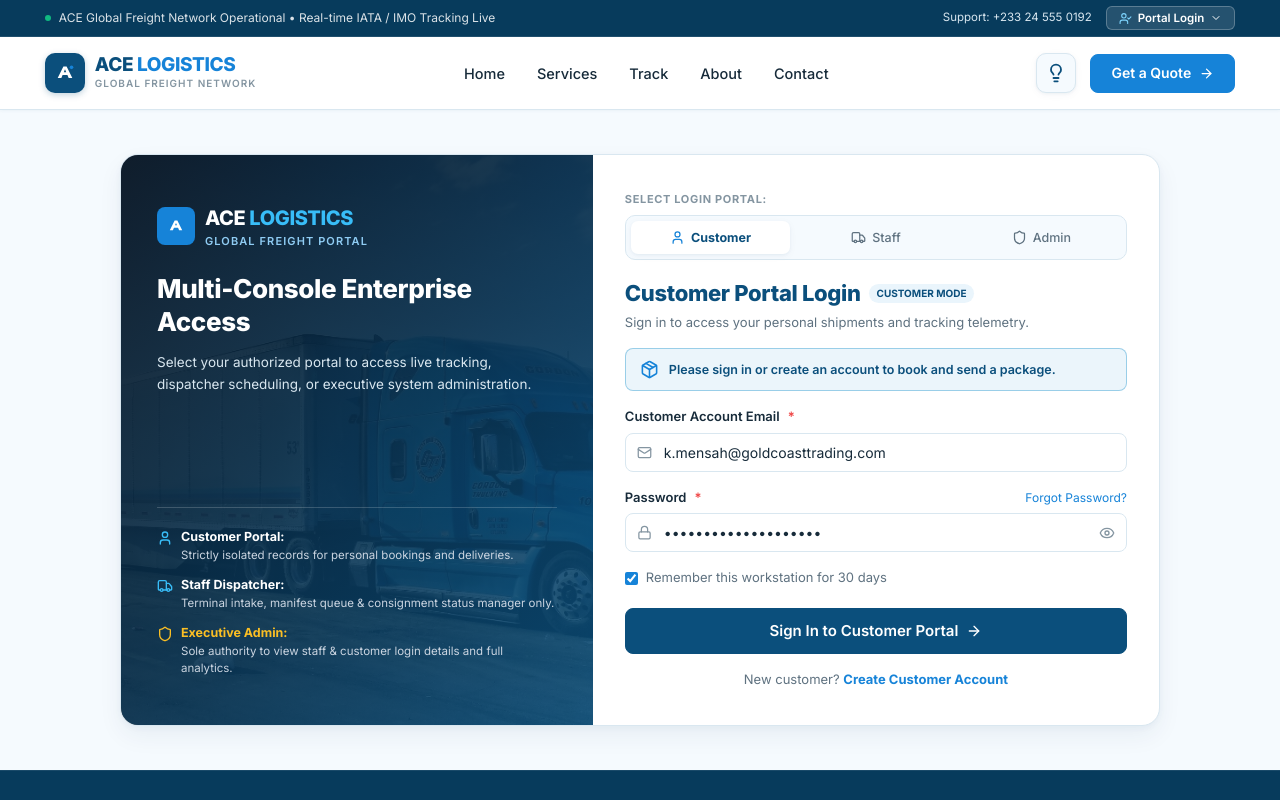
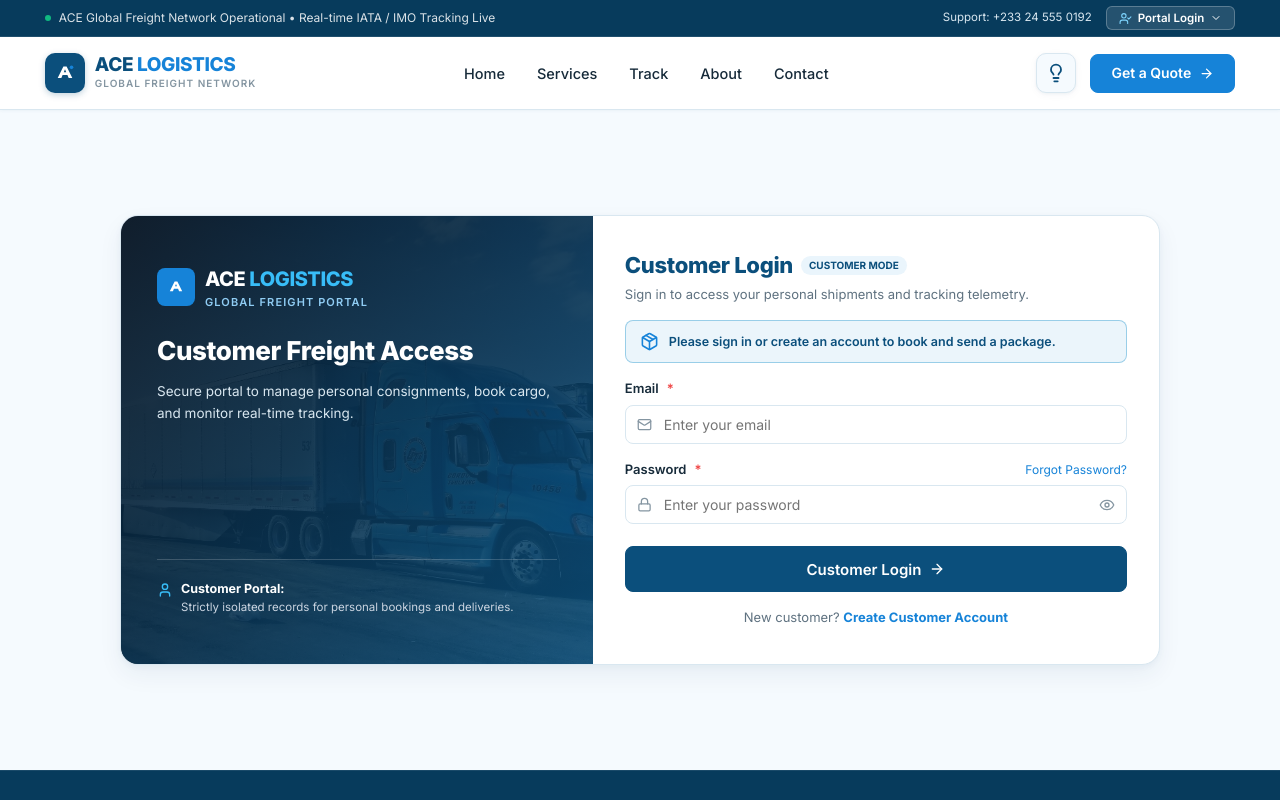
Before and after one commit to Oberon10/Ace-App, a React (Vite) app: page / in a window 1280 px wide. Both pictures are taken after a click on the button "SEND A PACKAGE". Shown: the top 800 px of the page. Built offline with nearby package versions, Linux system fonts and the light colour scheme.

Commit message:
feat(auth): enhance customer and staff login with strict credentials and portal isolation

```diff
--- a/src/views/LoginView.jsx
+++ b/src/views/LoginView.jsx
@@ -1,5 +1,5 @@
 import React, { useState, useEffect } from 'react';
-import { KNOWN_ACCOUNTS } from '../data/shipments';
+import { KNOWN_ACCOUNTS, USERS_LIST } from '../data/shipments';
 import {
   Shield,
   Lock,
@@ -18,6 +18,117 @@ import {
   Package
 } from 'lucide-react';
 
+// Helper to retrieve all registered customers (merging pre-configured accounts with localStorage)
+export function getRegisteredCustomers() {
+  let stored = [];
+  try {
+    const raw = localStorage.getItem('ace_registered_customers');
+    if (raw) {
+      stored = JSON.parse(raw);
+    }
+  } catch (err) {
+    console.error('Failed to parse ace_registered_customers from storage', err);
+  }
+
+  // Pre-configured registered customer accounts
+  const defaultCustomers = [
+    ...KNOWN_ACCOUNTS.filter(a => a.role === 'customer'),
+    ...USERS_LIST.filter(u => u.role?.toLowerCase() === 'customer').map(u => ({
+      name: u.name,
+      email: u.email,
+      loginPassword: u.loginPassword,
+      company: u.department || `${u.name}'s Enterprise`,
+      phone: u.phone,
+      role: 'customer'
+    }))
+  ];
+
+  // Map by email for deduplication
+  const customerMap = new Map();
+  defaultCustomers.forEach(c => {
+    if (c.email) {
+      customerMap.set(c.email.trim().toLowerCase(), c);
+    }
+  });
+
+  // Stored customer registrations override or append
+  stored.forEach(c => {
+    if (c.email) {
+      customerMap.set(c.email.trim().toLowerCase(), c);
+    }
+  });
+
+  return Array.from(customerMap.values());
+}
+
+export function saveRegisteredCustomer(newCustomer) {
+  try {
+    const raw = localStorage.getItem('ace_registered_customers');
+    const list = raw ? JSON.parse(raw) : [];
+    const filtered = list.filter(c => c.email?.trim().toLowerCase() !== newCustomer.email?.trim().toLowerCase());
+    filtered.push(newCustomer);
+    localStorage.setItem('ace_registered_customers', JSON.stringify(filtered));
+  } catch (err) {
+    console.error('Failed to save customer to localStorage', err);
+  }
+}
+
+// Helper to retrieve all admin-registered staff members (merging pre-configured accounts with localStorage)
+export function getRegisteredStaff() {
+  let stored = [];
+  try {
+    const raw = localStorage.getItem('ace_registered_staff');
+    if (raw) {
+      stored = JSON.parse(raw);
+    }
+  } catch (err) {
+    console.error('Failed to parse ace_registered_staff from storage', err);
+  }
+
+  // Pre-configured staff accounts registered in the system
+  const defaultStaff = [
+    ...KNOWN_ACCOUNTS.filter(a => a.role === 'staff'),
+    ...USERS_LIST.filter(u => u.role?.toLowerCase() === 'staff').map(u => ({
+      name: u.name,
+      email: u.email,
+      loginPassword: u.loginPassword,
+      department: u.department || 'Terminal Operations',
+      phone: u.phone,
+      status: u.status || 'Active',
+      role: 'staff'
+    }))
+  ];
+
+  // Map by email for deduplication
+  const staffMap = new Map();
+  defaultStaff.forEach(s => {
+    if (s.email) {
+      staffMap.set(s.email.trim().toLowerCase(), s);
+    }
+  });
+
+  // Stored staff registrations (e.g. added by Admin in User Management) override or append
+  stored.forEach(s => {
+    if (s.email) {
+      staffMap.set(s.email.trim().toLowerCase(), s);
+    }
+  });
+
+  return Array.from(staffMap.values());
+}
+
+export function saveRegisteredStaff(newStaff) {
+  try {
+    const raw = localStorage.getItem('ace_registered_staff');
+    const list = raw ? JSON.parse(raw) : [];
+    const filtered = list.filter(s => s.email?.trim().toLowerCase() !== newStaff.email?.trim().toLowerCase());
+    filtered.push(newStaff);
+    localStorage.setItem('ace_registered_staff', JSON.stringify(filtered));
+  } catch (err) {
+    console.error('Failed to save staff to localStorage', err);
+  }
+}
+
 export default function LoginView({
   onLoginSuccess,
   setView,
@@ -35,11 +146,10 @@ export default function LoginView({
     }
   }, [initialPortal]);
 
-  // Login Fields
+  // Login Fields - customer & staff inputs start completely blank with clear placeholders
   const [loginEmail, setLoginEmail] = useState('');
   const [loginPassword, setLoginPassword] = useState('');
   const [showLoginPassword, setShowLoginPassword] = useState(false);
-  const [rememberMe, setRememberMe] = useState(true);
 
   // Staff specific fields
   const [staffStation, setStaffStation] = useState('ACC-T1 (Accra Central Air Hub)');
@@ -58,14 +168,11 @@ export default function LoginView({
   const [showConfirmPassword, setShowConfirmPassword] = useState(false);
   const [passwordError, setPasswordError] = useState('');
 
-  // Auto-fill sensible default email placeholders when switching portal tabs
+  // Auto-fill sensible default credentials only for Admin demo console; Customer and Staff portals start blank
   useEffect(() => {
-    if (selectedPortal === 'customer') {
-      setLoginEmail('k.mensah@goldcoasttrading.com');
-      setLoginPassword('KwameTrading#Accra24');
-    } else if (selectedPortal === 'staff') {
-      setLoginEmail('s.oconnor@acelogistics.com');
-      setLoginPassword('StaffDispatchKey@99');
+    if (selectedPortal === 'customer' || selectedPortal === 'staff') {
+      setLoginEmail('');
+      setLoginPassword('');
     } else if (selectedPortal === 'admin') {
       setLoginEmail('d.sterling@acelogistics.com');
       setLoginPassword('AdminSecurePass#2026');
@@ -81,26 +188,84 @@ export default function LoginView({
   const handleLoginSubmit = (e) => {
     e.preventDefault();
     const cleanEmail = (loginEmail || '').trim().toLowerCase();
+    const cleanPassword = (loginPassword || '').trim();
 
-    // Check against known accounts for exact user profile
-    const matchedAccount = KNOWN_ACCOUNTS.find(a => a.email.toLowerCase() === cleanEmail);
-    if (matchedAccount) {
-      onLoginSuccess(matchedAccount.role, { ...matchedAccount });
+    if (!cleanEmail) {
+      setPasswordError('Please enter your email address.');
       return;
     }
 
-    // Unlisted user login: derive role based on active portal tab
-    const role = selectedPortal;
-    const prefix = cleanEmail.split('@')[0].replace(/[._-]/g, ' ');
-    const capitalizedName = prefix.split(' ').map(w => w.charAt(0).toUpperCase() + w.slice(1)).join(' ') ||
-      (role === 'admin' ? 'System Administrator' : role === 'staff' ? 'Terminal Officer' : 'Authorized Customer');
+    if (!cleanPassword) {
+      setPasswordError('Please enter your password.');
+      return;
+    }
 
-    onLoginSuccess(role, {
-      name: capitalizedName,
-      email: loginEmail.trim(),
-      company: role === 'customer' ? `${capitalizedName}'s Commercial Account` : 'ACE Global Logistics Network',
-      role
-    });
+    // STRICT CUSTOMER VERIFICATION: Only registered customers can log in
+    if (selectedPortal === 'customer') {
+      const registeredCustomers = getRegisteredCustomers();
+      const matchedCustomer = registeredCustomers.find(c => c.email?.trim().toLowerCase() === cleanEmail);
+
+      if (!matchedCustomer) {
+        setPasswordError('Account not found. Only registered customers can log in. Please create an account or verify your email.');
+        return;
+      }
+
+      // Validate customer password
+      if (matchedCustomer.loginPassword && matchedCustomer.loginPassword !== cleanPassword) {
+        setPasswordError('Incorrect password. Please verify your password and try again.');
+        return;
+      }
+
+      setPasswordError('');
+      onLoginSuccess('customer', { ...matchedCustomer, role: 'customer' });
+      return;
+    }
+
+    // STRICT STAFF VERIFICATION: Only admin-registered staff can log in
+    if (selectedPortal === 'staff') {
+      const registeredStaff = getRegisteredStaff();
+      const staffAccount = registeredStaff.find(s => s.email?.trim().toLowerCase() === cleanEmail);
+
+      if (!staffAccount) {
+        setPasswordError('Account not found. Only admin-registered staff can log in. Please contact your system administrator.');
+        return;
+      }
+
+      if (staffAccount.status === 'Inactive') {
+        setPasswordError('This staff account is currently inactive. Please contact your administrator.');
+        return;
+      }
+
+      if (staffAccount.loginPassword && staffAccount.loginPassword !== cleanPassword) {
+        setPasswordError('Incorrect password. Please verify your staff credentials and try again.');
+        return;
+      }
+
+      setPasswordError('');
+      onLoginSuccess('staff', { ...staffAccount, role: 'staff', station: staffStation });
+      return;
+    }
+
+    // Admin portal verification
+    if (selectedPortal === 'admin') {
+      const adminAccount = USERS_LIST.find(u => u.email.toLowerCase() === cleanEmail && u.role?.toLowerCase() === 'admin') ||
+                           KNOWN_ACCOUNTS.find(a => a.email.toLowerCase() === cleanEmail && a.role === 'admin');
+      if (!adminAccount) {
+        setPasswordError('Administrator record not found.');
+        return;
+      }
+      if (adminAccount.loginPassword && adminAccount.loginPassword !== cleanPassword) {
+        setPasswordError('Incorrect administrator passkey.');
+        return;
+      }
+      if (!adminToken || adminToken.trim() !== 'ACE-SEC-2026') {
+        setPasswordError('Invalid Hardware Security Token. Key must be ACE-SEC-2026.');
+        return;
+      }
+      setPasswordError('');
+      onLoginSuccess('admin', { ...adminAccount, role: 'admin' });
+      return;
+    }
   };
 
   const handleSignupSubmit = (e) => {
@@ -109,16 +274,32 @@ export default function LoginView({
       setPasswordError('Passwords do not match. Please ensure both passwords match.');
       return;
     }
+    if (!signupPassword || signupPassword.length < 4) {
+      setPasswordError('Password must be at least 4 characters long.');
+      return;
+    }
+
+    const cleanEmail = signupEmail.trim().toLowerCase();
+    const existingCustomers = getRegisteredCustomers();
+    if (existingCustomers.some(c => c.email?.trim().toLowerCase() === cleanEmail)) {
+      setPasswordError('An account with this email address already exists. Please log in.');
+      return;
+    }
+
     setPasswordError('');
-
     const fullName = `${firstName.trim()} ${lastName.trim()}`.trim() || 'New Customer';
-    onLoginSuccess('customer', {
+    const newCustomer = {
       name: fullName,
       email: signupEmail.trim(),
+      loginPassword: signupPassword,
       phone: phoneNumber.trim(),
       company: `${fullName}'s Trading Co`,
       role: 'customer'
-    });
+    };
+
+    // Persist new registered customer
+    saveRegisteredCustomer(newCustomer);
+    onLoginSuccess('customer', newCustomer);
   };
 
   return (
@@ -183,15 +364,19 @@ export default function LoginView({
             </div>
 
             <h2 style={{ fontSize: '26px', fontWeight: 800, color: '#FFFFFF', lineHeight: 1.25, marginBottom: '14px' }}>
-              Multi-Console Enterprise Access
+              {selectedPortal === 'customer' ? 'Customer Freight Access' :
+               selectedPortal === 'staff' ? 'Terminal Dispatch Console' : 'Executive Admin Console'}
             </h2>
             <p style={{ color: '#D9E7F0', fontSize: '13.5px', lineHeight: 1.6 }}>
-              Select your authorized portal to access live tracking, dispatcher scheduling, or executive system administration.
+              {selectedPortal === 'customer' ? 'Secure portal to manage personal consignments, book cargo, and monitor real-time tracking.' :
+               selectedPortal === 'staff' ? 'Authorized terminal dispatch portal for manifest intake and flight/vessel status operations.' :
+               'Executive authority console for global network monitoring, user access control, and platform audit records.'}
             </p>
           </div>
 
-          {/* Role Access Matrix Info on Left */}
+          {/* Role Access Matrix Info on Left - strictly isolated to current portal */}
           <div style={{ position: 'relative', zIndex: 2, display: 'flex', flexDirection: 'column', gap: '12px', fontSize: '12.5px', borderTop: '1px solid rgba(255,255,255,0.18)', paddingTop: '20px' }}>
+            {selectedPortal === 'customer' && (
               <div style={{ display: 'flex', alignItems: 'flex-start', gap: '8px' }}>
                 <User size={16} color="#38BDF8" style={{ marginTop: '2px', flexShrink: 0 }} />
                 <div>
@@ -199,6 +384,8 @@ export default function LoginView({
                   <span style={{ color: '#CBD5E1', display: 'block', fontSize: '11.5px' }}>Strictly isolated records for personal bookings and deliveries.</span>
                 </div>
               </div>
+            )}
+            {selectedPortal === 'staff' && (
               <div style={{ display: 'flex', alignItems: 'flex-start', gap: '8px' }}>
                 <Truck size={16} color="#38BDF8" style={{ marginTop: '2px', flexShrink: 0 }} />
                 <div>
@@ -206,6 +393,8 @@ export default function LoginView({
                   <span style={{ color: '#CBD5E1', display: 'block', fontSize: '11.5px' }}>Terminal intake, manifest queue & consignment status manager only.</span>
                 </div>
               </div>
+            )}
+            {selectedPortal === 'admin' && (
               <div style={{ display: 'flex', alignItems: 'flex-start', gap: '8px' }}>
                 <Shield size={16} color="#FBBF24" style={{ marginTop: '2px', flexShrink: 0 }} />
                 <div>
@@ -213,112 +402,22 @@ export default function LoginView({
                   <span style={{ color: '#CBD5E1', display: 'block', fontSize: '11.5px' }}>Sole authority to view staff & customer login details and full analytics.</span>
                 </div>
               </div>
+            )}
           </div>
         </div>
 
         {/* ===================================================
-            RIGHT SIDE: AUTH CARD (PORTAL SELECTOR + FORM)
+            RIGHT SIDE: AUTH CARD
             =================================================== */}
         <div className="auth-card-body" style={{ padding: '36px 32px', display: 'flex', flexDirection: 'column', justifyContent: 'center' }}>
-
-          {/* Top 3-Way Portal Selector: Customer, Staff, Admin */}
-          <div style={{ marginBottom: '20px' }}>
-            <div style={{ fontSize: '11px', fontWeight: 700, color: 'var(--text-muted)', textTransform: 'uppercase', marginBottom: '8px', letterSpacing: '0.06em' }}>
-              Select Login Portal:
-            </div>
-            <div style={{
-              display: 'grid',
-              gridTemplateColumns: 'repeat(3, 1fr)',
-              gap: '6px',
-              backgroundColor: 'var(--color-very-light-blue)',
-              padding: '5px',
-              borderRadius: '10px',
-              border: '1px solid var(--color-border)'
-            }}>
-              {/* 1. Customer Login */}
-              <button
-                type="button"
-                onClick={() => handlePortalSwitch('customer')}
-                style={{
-                  padding: '9px 6px',
-                  borderRadius: '7px',
-                  border: 'none',
-                  backgroundColor: selectedPortal === 'customer' ? 'var(--color-white)' : 'transparent',
-                  color: selectedPortal === 'customer' ? 'var(--color-primary-blue)' : 'var(--text-secondary)',
-                  fontWeight: selectedPortal === 'customer' ? 700 : 500,
-                  fontSize: '12.5px',
-                  cursor: 'pointer',
-                  display: 'flex',
-                  alignItems: 'center',
-                  justifyContent: 'center',
-                  gap: '6px',
-                  boxShadow: selectedPortal === 'customer' ? 'var(--shadow-subtle)' : 'none',
-                  transition: 'all 0.15s ease'
-                }}
-              >
-                <User size={15} color={selectedPortal === 'customer' ? 'var(--color-bright-action)' : 'currentColor'} />
-                <span>Customer</span>
-              </button>
-
-              {/* 2. Staff Login */}
-              <button
-                type="button"
-                onClick={() => handlePortalSwitch('staff')}
-                style={{
-                  padding: '9px 6px',
-                  borderRadius: '7px',
-                  border: 'none',
-                  backgroundColor: selectedPortal === 'staff' ? 'var(--color-white)' : 'transparent',
-                  color: selectedPortal === 'staff' ? '#0D9488' : 'var(--text-secondary)',
-                  fontWeight: selectedPortal === 'staff' ? 700 : 500,
-                  fontSize: '12.5px',
-                  cursor: 'pointer',
-                  display: 'flex',
-                  alignItems: 'center',
-                  justifyContent: 'center',
-                  gap: '6px',
-                  boxShadow: selectedPortal === 'staff' ? 'var(--shadow-subtle)' : 'none',
-                  transition: 'all 0.15s ease'
-                }}
-              >
-                <Truck size={15} color={selectedPortal === 'staff' ? '#0D9488' : 'currentColor'} />
-                <span>Staff</span>
-              </button>
-
-              {/* 3. Admin Login */}
-              <button
-                type="button"
-                onClick={() => handlePortalSwitch('admin')}
-                style={{
-                  padding: '9px 6px',
-                  borderRadius: '7px',
-                  border: 'none',
-                  backgroundColor: selectedPortal === 'admin' ? 'var(--color-white)' : 'transparent',
-                  color: selectedPortal === 'admin' ? 'var(--color-primary-blue)' : 'var(--text-secondary)',
-                  fontWeight: selectedPortal === 'admin' ? 700 : 500,
-                  fontSize: '12.5px',
-                  cursor: 'pointer',
-                  display: 'flex',
-                  alignItems: 'center',
-                  justifyContent: 'center',
-                  gap: '6px',
-                  boxShadow: selectedPortal === 'admin' ? 'var(--shadow-subtle)' : 'none',
-                  transition: 'all 0.15s ease'
-                }}
-              >
-                <Shield size={15} color={selectedPortal === 'admin' ? '#F59E0B' : 'currentColor'} />
-                <span>Admin</span>
-              </button>
-            </div>
-          </div>
 
           {/* Heading & Contextual Subtitle based on Portal */}
           <div style={{ marginBottom: '16px' }}>
             <div style={{ display: 'flex', alignItems: 'center', gap: '8px' }}>
               <h3 style={{ fontSize: '22px', color: 'var(--color-primary-blue)', fontWeight: 800 }}>
                 {isRegister ? 'Create Customer Account' :
-                 selectedPortal === 'customer' ? 'Customer Portal Login' :
-                 selectedPortal === 'staff' ? 'Staff Dispatcher Login' : 'Admin Console Login'}
+                 selectedPortal === 'customer' ? 'Customer Login' :
+                 selectedPortal === 'staff' ? 'Staff Login' : 'Admin Console Login'}
               </h3>
               <span style={{
                 fontSize: '10px',
@@ -590,8 +689,7 @@ export default function LoginView({
               {/* Email Address */}
               <div className="ace-form-group">
                 <label className="ace-label ace-label-required">
-                  {selectedPortal === 'admin' ? 'Administrator Corporate Email' :
-                   selectedPortal === 'staff' ? 'Staff Dispatcher Email' : 'Customer Account Email'}
+                  {selectedPortal === 'admin' ? 'Administrator Corporate Email' : 'Email'}
                 </label>
                 <div className="ace-input-wrapper">
                   <div className="ace-input-icon">
@@ -601,11 +699,13 @@ export default function LoginView({
                     type="email"
                     className="ace-input ace-input-with-icon"
                     placeholder={
-                      selectedPortal === 'admin' ? 'd.sterling@acelogistics.com' :
-                      selectedPortal === 'staff' ? 's.oconnor@acelogistics.com' : 'name@company.com'
+                      selectedPortal === 'admin' ? 'd.sterling@acelogistics.com' : 'Enter your email'
                     }
                     value={loginEmail}
-                    onChange={(e) => setLoginEmail(e.target.value)}
+                    onChange={(e) => {
+                      setLoginEmail(e.target.value);
+                      if (passwordError) setPasswordError('');
+                    }}
                     required
                   />
                 </div>
@@ -615,8 +715,7 @@ export default function LoginView({
               <div className="ace-form-group">
                 <div style={{ display: 'flex', justifyContent: 'space-between', alignItems: 'center' }}>
                   <label className="ace-label ace-label-required">
-                    {selectedPortal === 'admin' ? 'Administrative Passkey' :
-                     selectedPortal === 'staff' ? 'Staff Security Password' : 'Password'}
+                    {selectedPortal === 'admin' ? 'Administrative Passkey' : 'Password'}
                   </label>
                   {selectedPortal === 'customer' && (
                     <button
@@ -635,9 +734,12 @@ export default function LoginView({
                     type={showLoginPassword ? 'text' : 'password'}
                     className="ace-input ace-input-with-icon"
                     value={loginPassword}
-                    onChange={(e) => setLoginPassword(e.target.value)}
+                    onChange={(e) => {
+                      setLoginPassword(e.target.value);
+                      if (passwordError) setPasswordError('');
+                    }}
                     style={{ paddingRight: '40px' }}
-                    placeholder="••••••••••••"
+                    placeholder={selectedPortal === 'admin' ? '••••••••••••' : 'Enter your password'}
                     required
                   />
                   <button
@@ -704,19 +806,6 @@ export default function LoginView({
                 </div>
               )}
 
-              <div style={{ display: 'flex', alignItems: 'center', gap: '8px', marginBottom: '20px' }}>
-                <input
-                  type="checkbox"
-                  id="rememberMe"
-                  checked={rememberMe}
-                  onChange={(e) => setRememberMe(e.target.checked)}
-                  style={{ accentColor: 'var(--color-bright-action)' }}
-                />
-                <label htmlFor="rememberMe" style={{ fontSize: '13px', color: 'var(--text-secondary)', cursor: 'pointer' }}>
-                  Remember this workstation for 30 days
-                </label>
-              </div>
-
               <button
                 type="submit"
                 className="ace-btn"
@@ -724,6 +813,7 @@ export default function LoginView({
                   width: '100%',
                   height: '46px',
                   fontSize: '15px',
+                  marginTop: '6px',
                   marginBottom: '16px',
                   backgroundColor: selectedPortal === 'staff' ? '#0D9488' : 'var(--color-primary-blue)',
                   color: '#FFFFFF',
@@ -731,8 +821,8 @@ export default function LoginView({
                 }}
               >
                 <span>
-                  {selectedPortal === 'customer' ? 'Sign In to Customer Portal' :
-                   selectedPortal === 'staff' ? 'Authenticate Staff Dispatcher' : 'Sign In as Administrator'}
+                  {selectedPortal === 'customer' ? 'Customer Login' :
+                   selectedPortal === 'staff' ? 'Staff Login' : 'Sign In as Administrator'}
                 </span>
                 <ArrowRight size={16} />
               </button>
```
Lines whose indentation alone changed are shown as unchanged.
